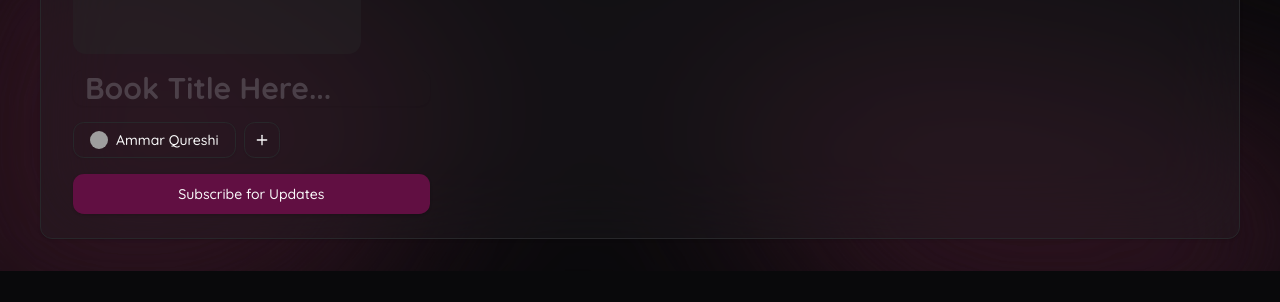
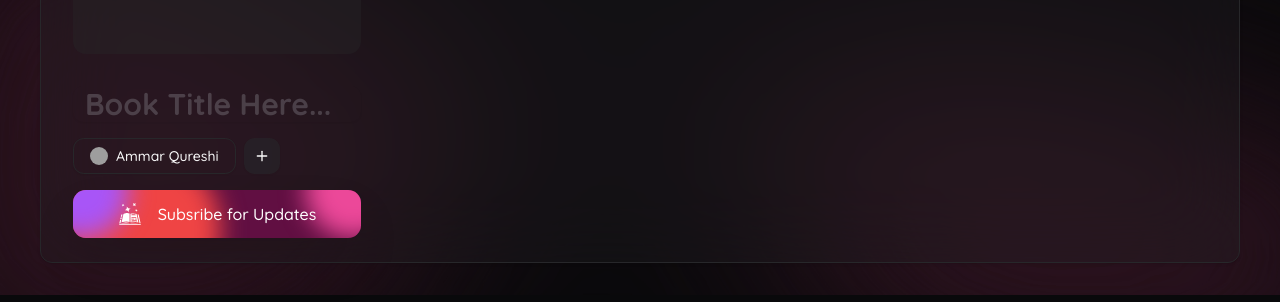
Before and after one commit to Sadiakamal27/likhlo-web, a Next.js app: page /write in a window 1280 px wide. Shown: the part 495-797 px from the top of the page. Built offline with nearby package versions, Linux system fonts and the light colour scheme; grey boxes are pictures that could not be loaded.

Commit message:
fancy subscribe btn added

```diff
--- a/src/app/write/book-meta.tsx
+++ b/src/app/write/book-meta.tsx
@@ -1,11 +1,10 @@
 "use client";
 
-import SubscribeButton from "@/components/subscribe-button";
+import { SubscribeButton } from "@/components/subscribe-button";
 import { AvatarFallback, AvatarImage, Avatar } from "@/components/ui/avatar";
 import { Button } from "@/components/ui/button";
 import CustomTooltip from "@/components/ui/custom-tooltip";
 import { GhostInput } from "@/components/ui/ghost-input";
-import { Input } from "@/components/ui/input";
 import { FormEvent, useState } from "react";
 import { FiPlus } from "react-icons/fi";
 
@@ -26,7 +25,7 @@ export default function BookMeta({ className }: { className?: string }) {
   };
 
   return (
-    <div className={`left-block  flex flex-col  gap-4 ${className}`}>
+    <div className={`left-block  flex flex-col  max-w-72 gap-4 ${className}`}>
       <div className="h-[27rem] relative w-72 cover bg-muted/40 rounded-lg overflow-hidden">
         <img className=" w-full" src={bookCover} alt="Book Cover Here" />
         {!isCoverSet && (
@@ -43,7 +42,7 @@ export default function BookMeta({ className }: { className?: string }) {
       </div>
 
       <div className="w-full flex flex-col gap-4">
-        <div className="flex flex-col gap-4">
+        <div className="flex flex-col gap-4 mt-4">
           <GhostInput
             className="border-0 text-3xl font-bold "
             placeholder="Book Title Here..."
@@ -59,14 +58,13 @@ export default function BookMeta({ className }: { className?: string }) {
               Ammar Qureshi
             </Button>
             <CustomTooltip label="Add Author">
-              <Button size="icon" variant="outline">
+              <Button size="icon" variant="muted">
                 <FiPlus className="w-4 h-4" />
               </Button>
             </CustomTooltip>
           </div>
+          <SubscribeButton>Hello</SubscribeButton>
         </div>
-
-        <SubscribeButton />
       </div>
     </div>
   );
--- a/src/app/write/content-item.tsx
+++ b/src/app/write/content-item.tsx
@@ -2,7 +2,7 @@ import * as React from "react";
 import { cva, type VariantProps } from "class-variance-authority";
 import { Slot } from "@radix-ui/react-slot";
 import { cn } from "@/lib/utils";
-import { FiArrowUpRight, FiPlus } from "react-icons/fi";
+import { FiPlus } from "react-icons/fi";
 import { Button } from "@/components/ui/button";
 
 const buttonVariants = cva(
--- a/src/components/subscribe-button.tsx
+++ b/src/components/subscribe-button.tsx
@@ -1,10 +1,39 @@
-import React from "react";
-import { Button } from "./ui/button";
+import * as React from "react";
+import { Slot } from "@radix-ui/react-slot";
+import { GiSpellBook } from "react-icons/gi";
+import { cn } from "@/lib/utils";
 
-export default function SubscribeButton() {
-  return (
-    <Button variant="default" size="lg">
-      Subscribe for Updates
-    </Button>
-  );
+export interface ButtonProps
+  extends React.ButtonHTMLAttributes<HTMLButtonElement> {
+  asChild?: boolean;
 }
+
+const SubscribeButton = React.forwardRef<HTMLButtonElement, ButtonProps>(
+  ({ className, asChild = false, ...props }, ref) => {
+    const Comp = asChild ? Slot : "button";
+    return (
+      <>
+        {" "}
+        <Comp className={cn({ className })} ref={ref} {...props}>
+          <a
+            href="#_"
+            className="w-full relative inline-flex items-center bg-primary justify-center inline-block p-4 px-5 py-3 overflow-hidden font-medium text-indigo-600 rounded-lg shadow-2xl group"
+          >
+            <span className="absolute top-0 left-0 w-40 h-40 -mt-10 -ml-3 transition-all duration-700 bg-red-500 rounded-full blur-md ease"></span>
+            <span className="absolute inset-0 w-full h-full transition duration-700 group-hover:rotate-180 ease">
+              <span className="absolute bottom-0 left-0 w-24 h-24 -ml-10 bg-purple-500 rounded-full blur-md"></span>
+              <span className="absolute bottom-0 right-0 w-24 h-24 -mr-10 bg-pink-500 rounded-full blur-md"></span>
+            </span>
+            <span className="relative flex gap-4 text-white">
+              <GiSpellBook className="w-6 h-6" />
+              Subsribe for Updates
+            </span>
+          </a>
+        </Comp>
+      </>
+    );
+  },
+);
+SubscribeButton.displayName = "Button";
+
+export { SubscribeButton };
```
